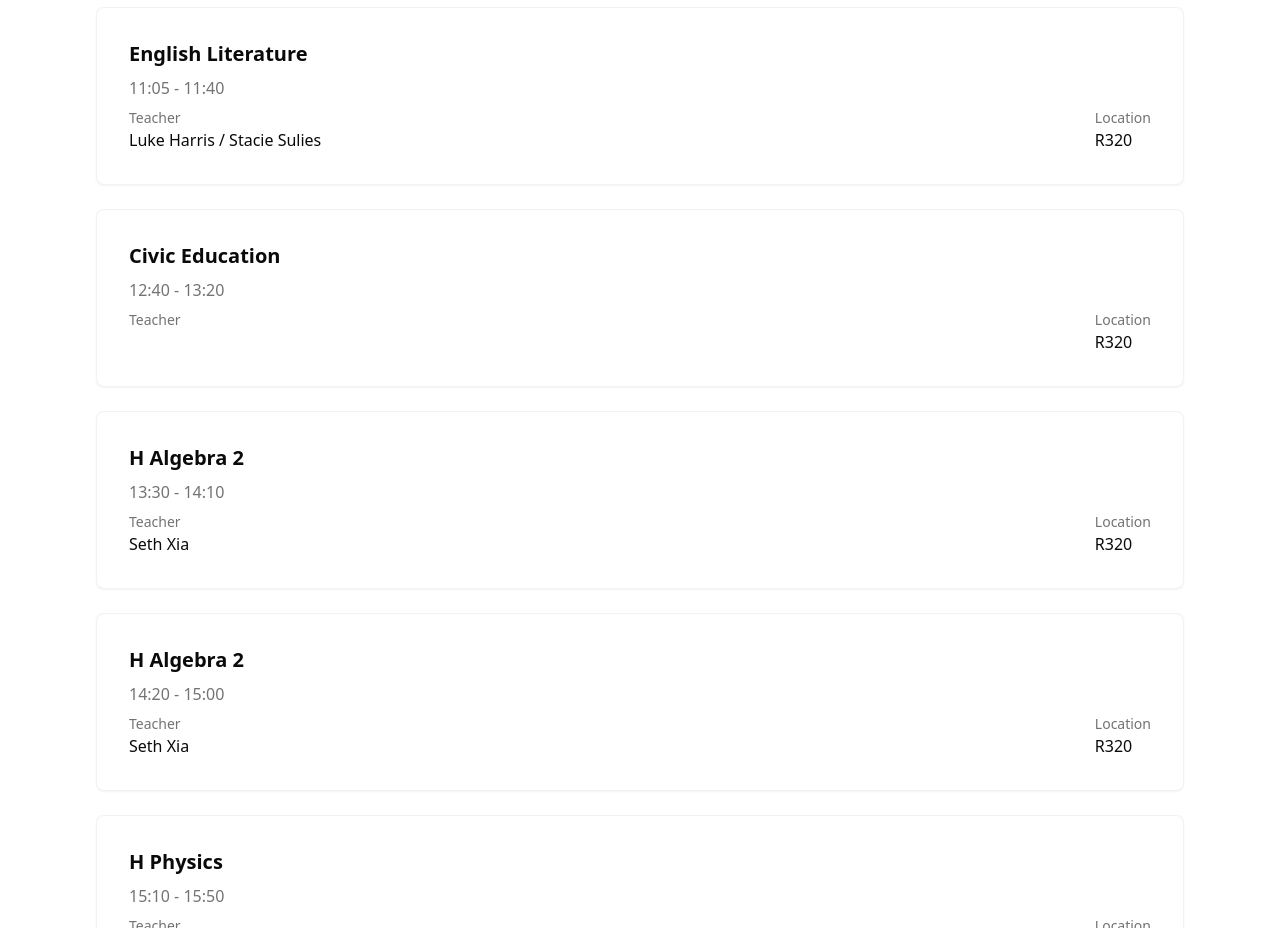
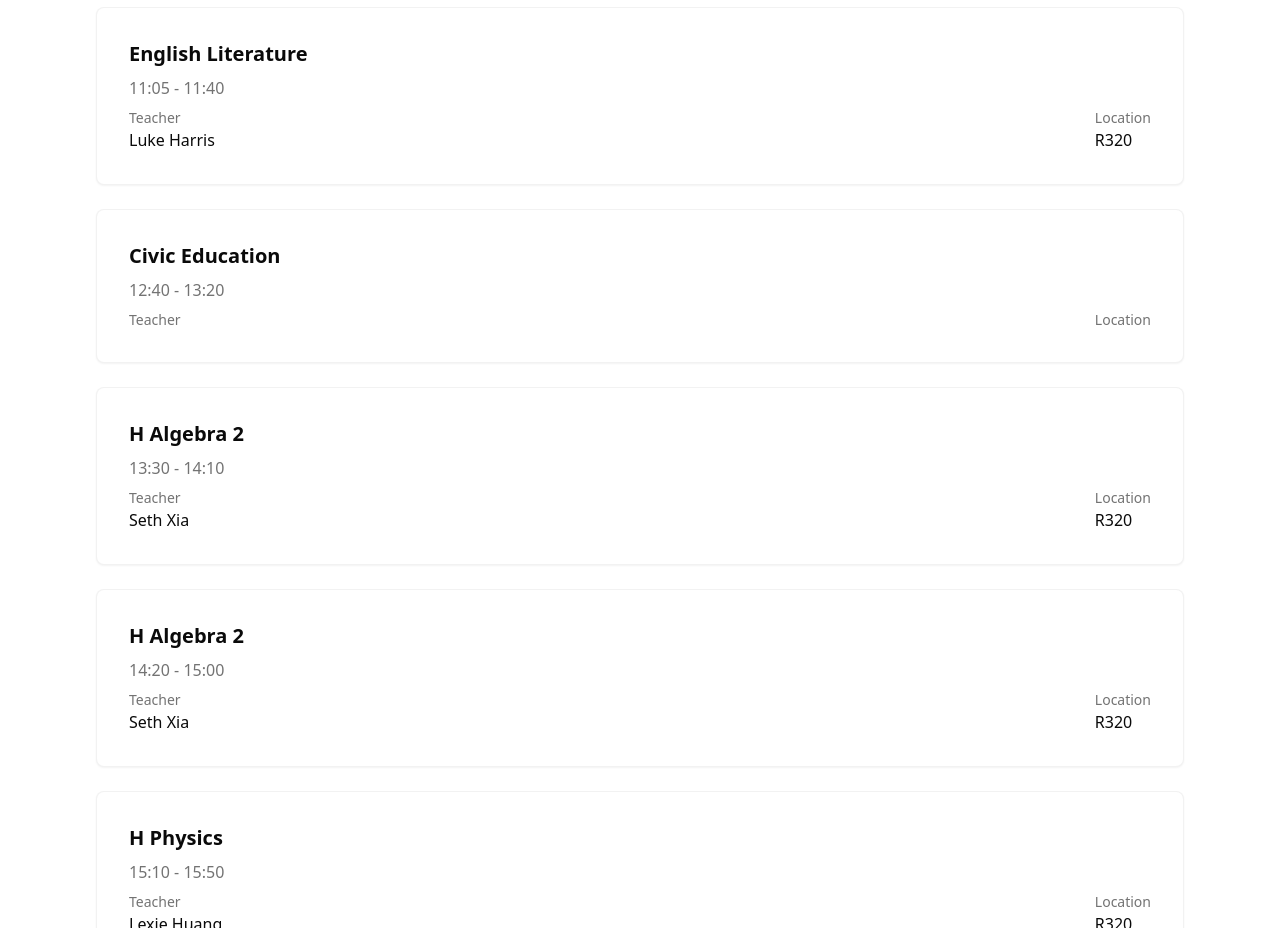
Before and after one commit to TakumiBC/schedule, a Next.js app: page / in a window 1280 px wide. Shown: the part 800-1728 px from the top of the page. Built offline with nearby package versions, Linux system fonts and the light colour scheme.

Commit message:
refactor: update  schedule

```diff
--- a/app/page.tsx
+++ b/app/page.tsx
@@ -44,7 +44,7 @@ const scheduleData: Schedule = {
       subject: "English Literature",
       startTime: "11:05",
       endTime: "11:40",
-      teacher: "Luke Harris / Stacie Sulies",
+      teacher: "Luke Harris",
       location: "R320",
     },
     {
@@ -52,7 +52,7 @@ const scheduleData: Schedule = {
       startTime: "12:40",
       endTime: "13:20",
       teacher: "",
-      location: "R320",
+      location: "",
     },
     {
       subject: "H Algebra 2",
@@ -110,13 +110,13 @@ const scheduleData: Schedule = {
       startTime: "12:40",
       endTime: "13:20",
       teacher: "",
-      location: "R320",
+      location: "",
     },
     {
       subject: "English Literature",
       startTime: "13:30",
       endTime: "14:10",
-      teacher: "Luke Harris / Stacie Sulies",
+      teacher: "Luke Harris",
       location: "R320",
     },
     {
@@ -153,7 +153,7 @@ const scheduleData: Schedule = {
       subject: "English Literature",
       startTime: "10:15",
       endTime: "10:55",
-      teacher: "Luke Harris / Stacie Sulies",
+      teacher: "Luke Harris",
       location: "R320",
     },
     {
@@ -175,7 +175,7 @@ const scheduleData: Schedule = {
       startTime: "13:30",
       endTime: "14:10",
       teacher: "",
-      location: "R320",
+      location: "",
     },
     {
       subject: "PE",
@@ -204,7 +204,7 @@ const scheduleData: Schedule = {
       subject: "English Literature",
       startTime: "9:20",
       endTime: "10:00",
-      teacher: "Luke Harris / Stacie Sulies",
+      teacher: "Luke Harris",
       location: "R320",
     },
     {
@@ -255,7 +255,7 @@ const scheduleData: Schedule = {
       subject: "English Literature",
       startTime: "8:30",
       endTime: "9:10",
-      teacher: "Luke Harris / Stacie Sulies",
+      teacher: "Luke Harris",
       location: "R320",
     },
     {
```
